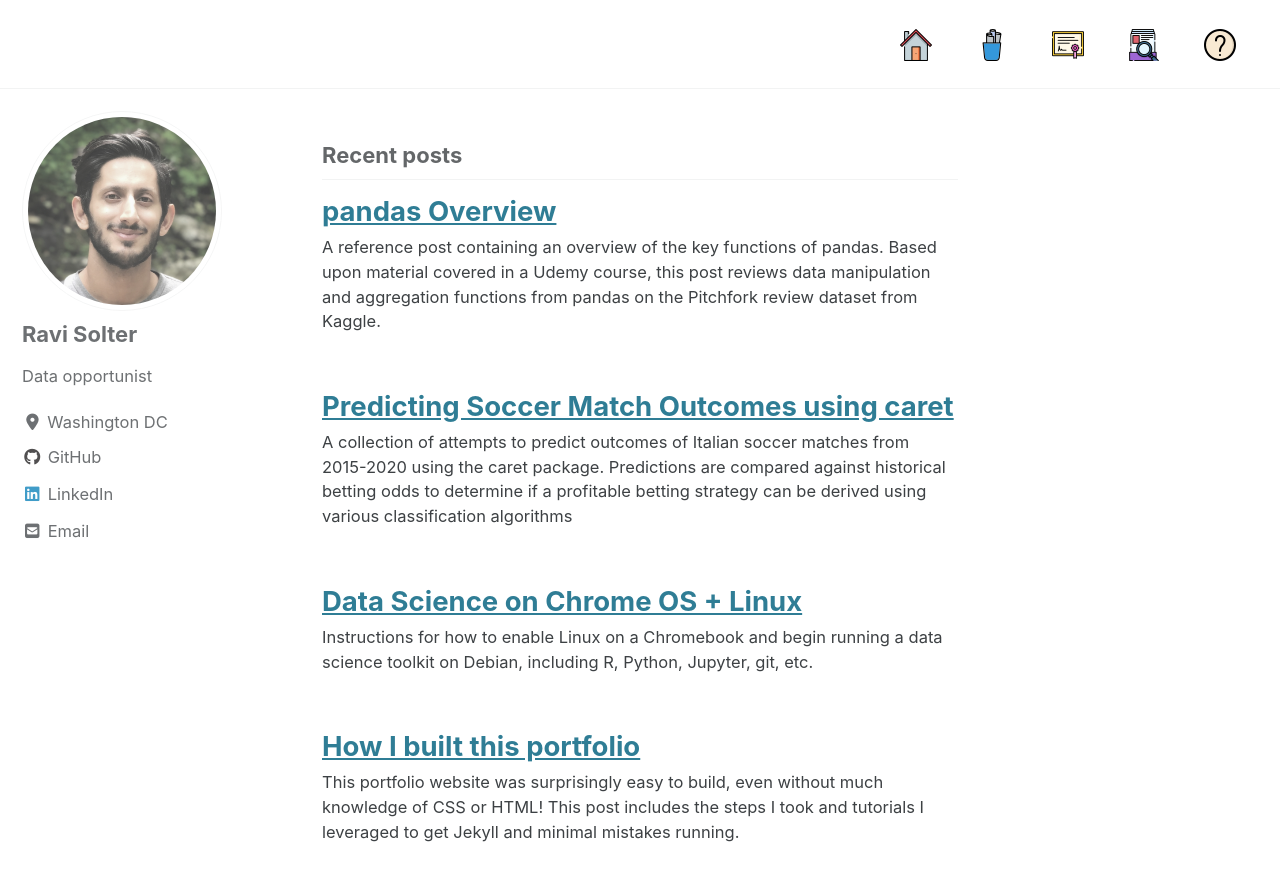
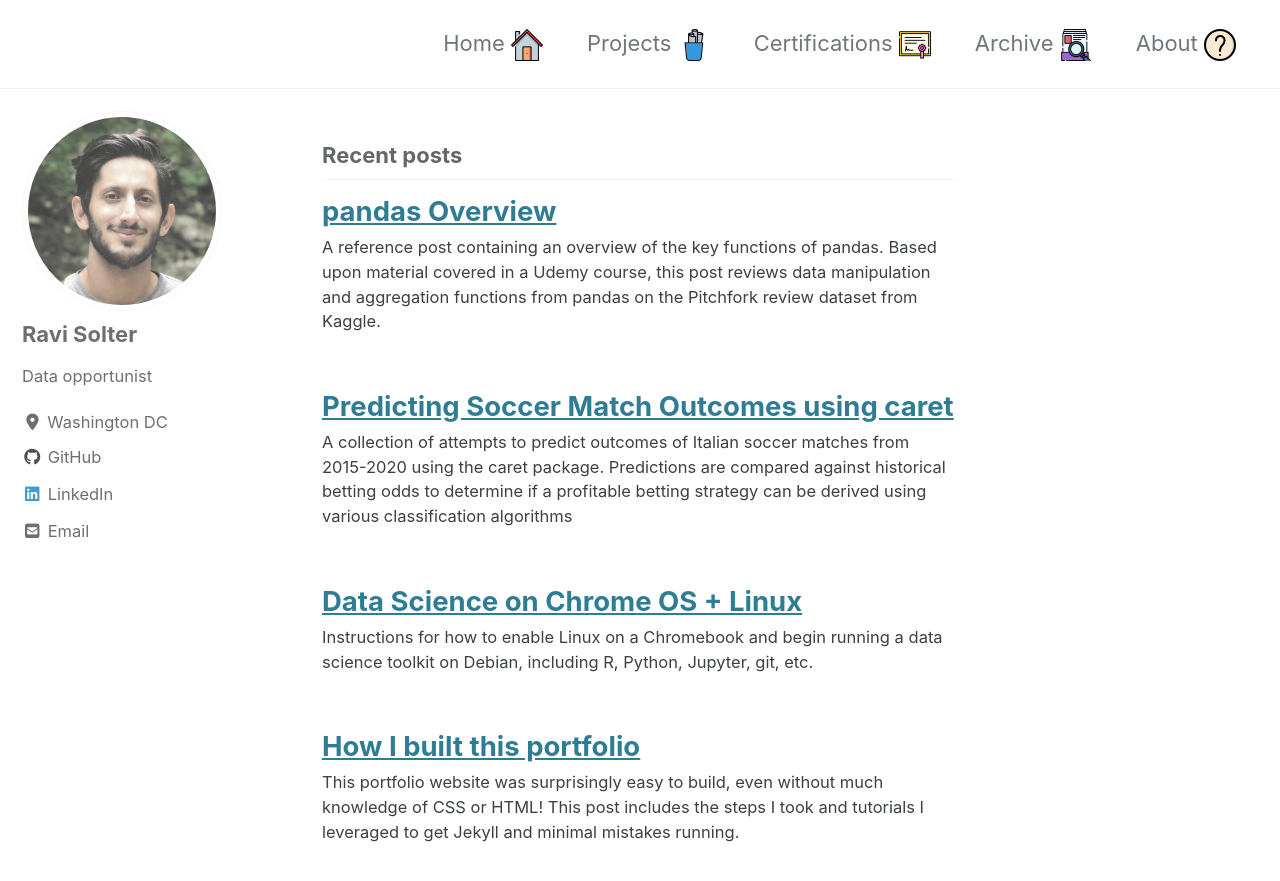
Before and after one commit to rsolter/rsolter.github.io, a Jekyll site: the page built from index.html, in a window 1280 px wide and 900 px high. Shown: the top 881 px of the window. Built offline with Jekyll 4.4.1, drawn with Linux system fonts in a browser that asks for light colours; cached includes are drawn as plain includes; nearby versions of some CDN libraries; the list of posts is cut into pages by our own code.

Commit message:
added labels

```diff
--- a/_data/navigation.yml
+++ b/_data/navigation.yml
@@ -1,12 +1,12 @@
 # main links
 main:
-   - title: <img src="/assets/images/Navigation Images/005-real-estate.png">
+   - title: Home <img src="/assets/images/Navigation Images/005-real-estate.png">
      url: /index.html
-   - title: <img src="/assets/images/Navigation Images/001-paper-rolls.png">
+   - title: Projects <img src="/assets/images/Navigation Images/001-paper-rolls.png">
      url: /projects/
-   - title: <img src="/assets/images/Navigation Images/002-certificate.png">
+   - title: Certifications <img src="/assets/images/Navigation Images/002-certificate.png">
      url: /certs/
-   - title: <img src="/assets/images/Navigation Images/003-archive.png">
+   - title: Archive <img src="/assets/images/Navigation Images/003-archive.png">
      url: /categories/
-   - title: <img src="/assets/images/Navigation Images/004-about.png">
+   - title: About <img src="/assets/images/Navigation Images/004-about.png">
      url: /about/
```
